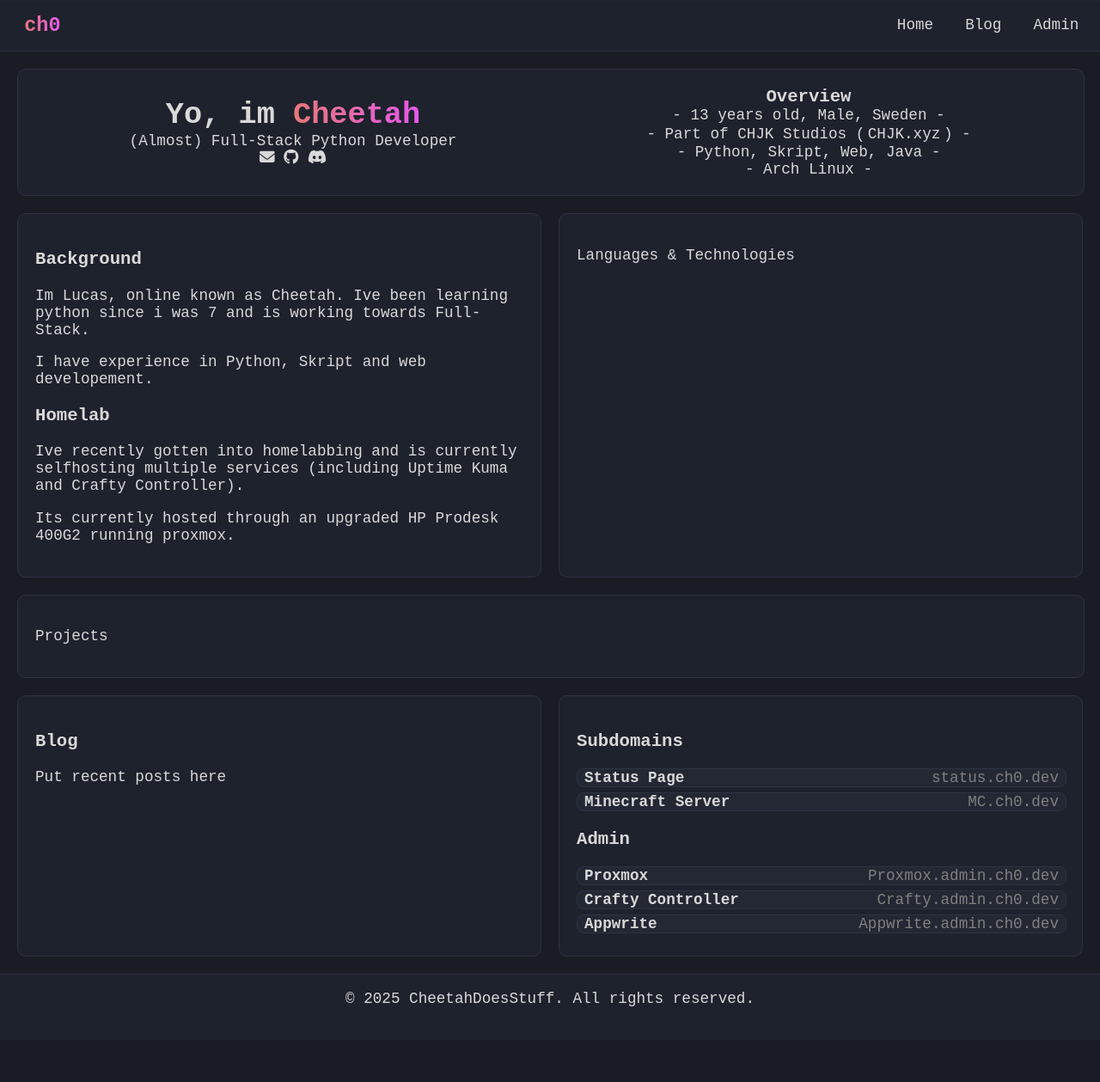
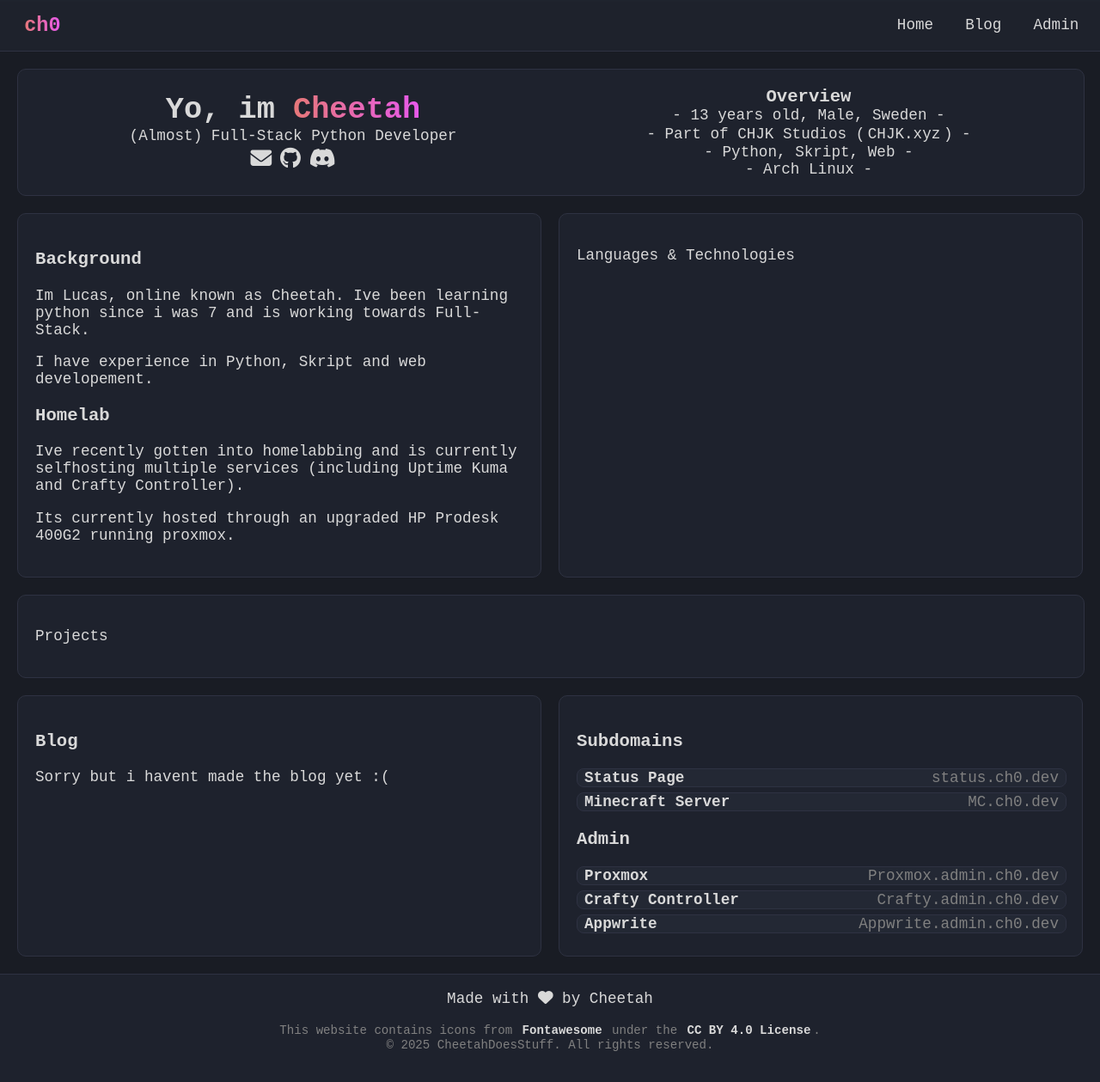
Before and after one commit to CheetahDoesStuff/ch0.dev, a plain HTML site: page index.html in a window 1280 px wide. Shown: the whole page at 86% size. Before the commit the page ends 1210 px from the top, so only its background shows below. Drawn offline with Linux system fonts and the light colour scheme; a script that the page names is missing.

Commit message:
Socials :D

```diff
--- a/assets/css/body.css
+++ b/assets/css/body.css
@@ -26,6 +26,11 @@ a {
     padding: 0.1em .2em 0.1em;
     text-decoration: none;
     transition: all 0.5s ease-out;
+}
+
+a.icon {
+    font-size: 1.4em;
+    height: 28px;
 }
 
 a:hover {
@@ -87,3 +92,8 @@ li {
         margin-left: 0;
     }
 }
+
+.minimal-text {
+    font-size: .8em;
+    color: var(--fg-min);
+}
--- a/assets/css/box.css
+++ b/assets/css/box.css
@@ -27,6 +27,18 @@
     flex-direction: column;
     justify-content: center;
 }
+.left-front div {
+    display: flex;
+    flex-direction: row;
+    justify-content: center;
+    align-items: center;
+}
+.left-front div a {
+    display: flex;
+    flex-direction: row;
+    justify-content: center;
+    align-items: center;
+}
 
 .front-side p, .front-side h1, .front-side h3 {
     margin: 0;
--- a/index.html
+++ b/index.html
@@ -34,9 +34,9 @@
             <h1>Yo, im <span class="gradient">Cheetah</span></h1>
             <p>(Almost) Full-Stack Python Developer</p>
             <div>
-                <i class="fa-solid fa-envelope"></i>
-                <i class="fa-brands fa-github"></i>
-                <i class="fa-brands fa-discord"></i>
+                <a href="mailto:cheetah.buisness@proton.me" class="icon"><i class="fa-solid fa-envelope" aria-label="Email"></i></a>
+                <a href="https://github.com/CheetahDoesStuff" class="icon"><i class="fa-brands fa-github" aria-label="Github"></i></a>
+                <a href="https://discord.com/users/1221507089017470976" class="icon"><i class="fa-brands fa-discord" aria-label="Discord"></i></a>
             </div>
         </div>
 
@@ -44,7 +44,7 @@
             <h3>Overview</h3>
             <p>- 13 years old, Male, Sweden -</p>
             <p>- Part of CHJK Studios (<a href="https://chjk.xyz">CHJK.xyz</a>) -</p>
-            <p>- Python, Skript, Web, Java -</p>
+            <p>- Python, Skript, Web -</p>
             <p>- Arch Linux -</p>
         </div>
     </div>
@@ -71,7 +71,7 @@
     <div class="box-container">
         <div class="box box-left">
             <h3>Blog</h3>
-            <p>Put recent posts here</p>
+            <p>Sorry but i havent made the blog yet :(</p>
         </div>
 
         <div class="box box-right">
@@ -102,7 +102,11 @@
     </div>
 
     <footer>
-        <p>© 2025 CheetahDoesStuff. All rights reserved.</p>
+        <p>Made with <i class="fa-solid fa-heart"></i> by Cheetah</p>
+        <p class="minimal-text">
+            This website contains icons from <b><a href="https://fontawesome.com">Fontawesome</a></b> under the <b><a href="https://creativecommons.org/licenses/by/4.0/">CC BY 4.0 License</a></b>.<br>
+            © 2025 CheetahDoesStuff. All rights reserved.
+        </p>
         <br>
     </footer>
 
```
